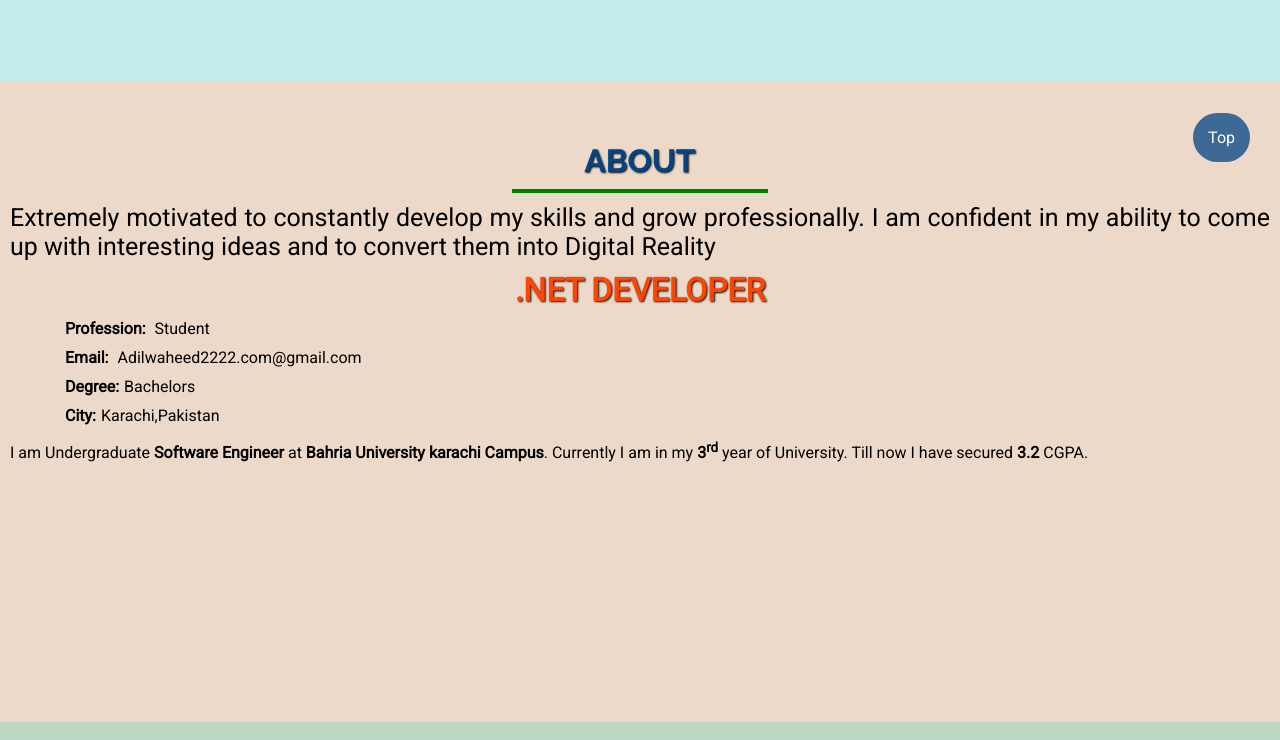
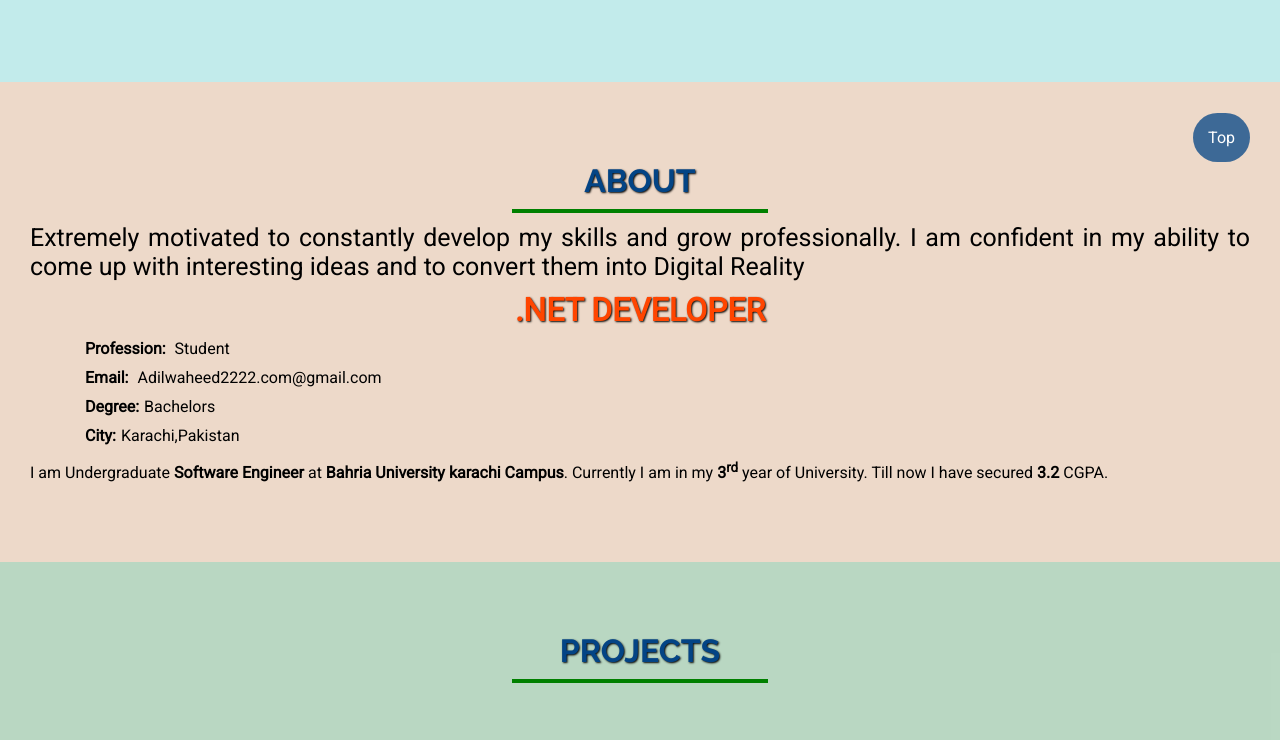
Before and after one commit to adilwaheed786/Portfolio, a plain HTML site: page index.html in a window 1280 px wide. Shown: the part 618-1358 px from the top of the page. Drawn offline with Linux system fonts and the light colour scheme.

Commit message:
Portfolio v5

```diff
--- a/index.html
+++ b/index.html
@@ -64,7 +64,7 @@
         <!-- About -->
         <section id="About">
             <div class="container2">
-                <div class="about1 box">
+                <div class="about1 ">
                     <div class="resume box">
                         <h2 class="bottom">About</h2>
                         <p class="para2"> Extremely motivated to constantly develop my skills and grow professionally. I
--- a/style.css
+++ b/style.css
@@ -8,7 +8,7 @@ body{
     font-size: 1rem;
 }
 /* Header Section Css */
-html {
+Html {
     scroll-behavior: smooth;
   }
 .cont{
@@ -33,7 +33,7 @@ background-color: rgba(45, 135, 151, 0.418);
 }
 .child{
     display: flex;
-    flex-wrap: wrap;
+    /* flex-wrap: wrap; */
     flex-flow: row wrap ;
     justify-content: space-between ;
     /* flex-wrap: row wrap; */
@@ -186,7 +186,7 @@ h1{
 }
 /* 2section Contaioner2 */
 .container2{
-    padding-top: 50px;
+    padding: 50px 0;
 	background-color: rgba(199, 135, 83, 0.315);
    /* display: flex;
     flex-wrap: wrap;
@@ -196,11 +196,12 @@ h1{
 
     /* height: 600px; */
 /*     min-height:80vh; */
-	height:80vh;
+	/* height:80vh; */
+    /* height: auto; */
 }
 .about1{
-    height: 550px;
-    padding: 10px;
+    /* height: 550px; */
+    padding: 30px ;
     /* margin-bottom: 1000px; */
 }
 .para2{
@@ -229,6 +230,7 @@ h1{
 .details{
     list-style: none;
     padding: 0 50px;
+    word-wrap: break-word;
 }
 .details>li{
    padding: 5px;
@@ -249,7 +251,7 @@ justify-content: center;
 padding-top: 50px;
 background-color: #1479324b;
 min-height:100vh;
-
+/* height:auto; */
 }
 
 .child1 img{
```
